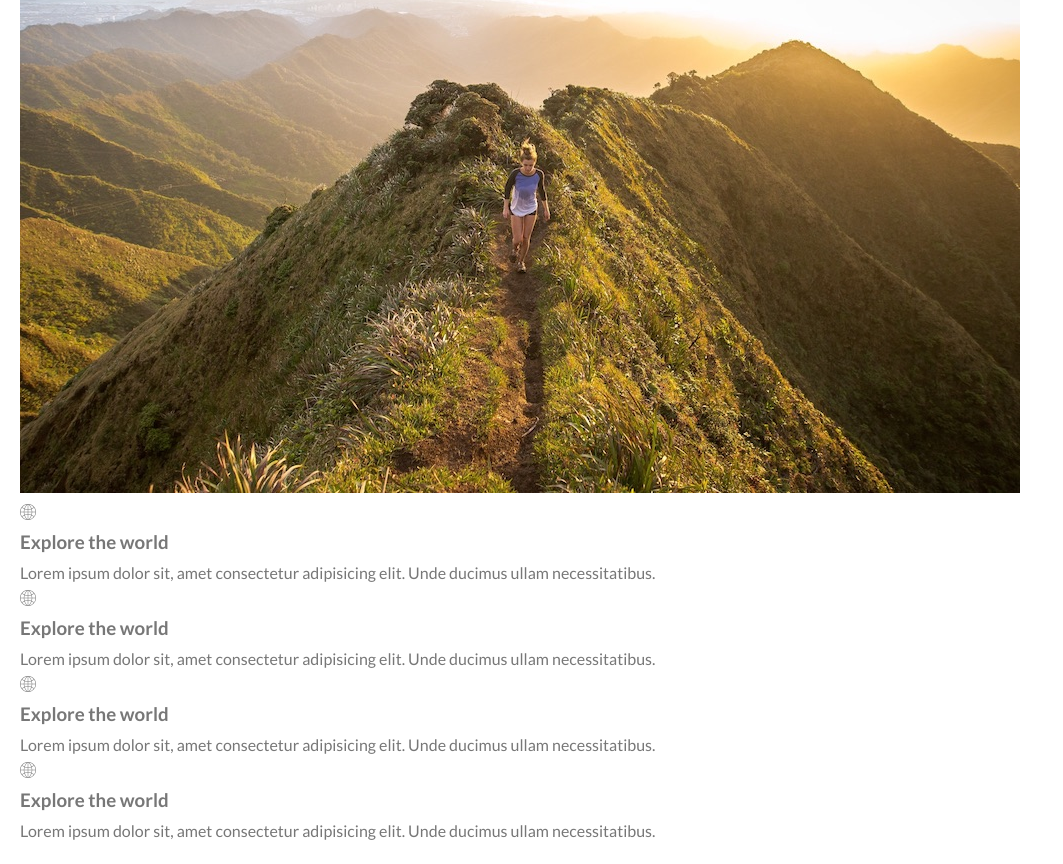
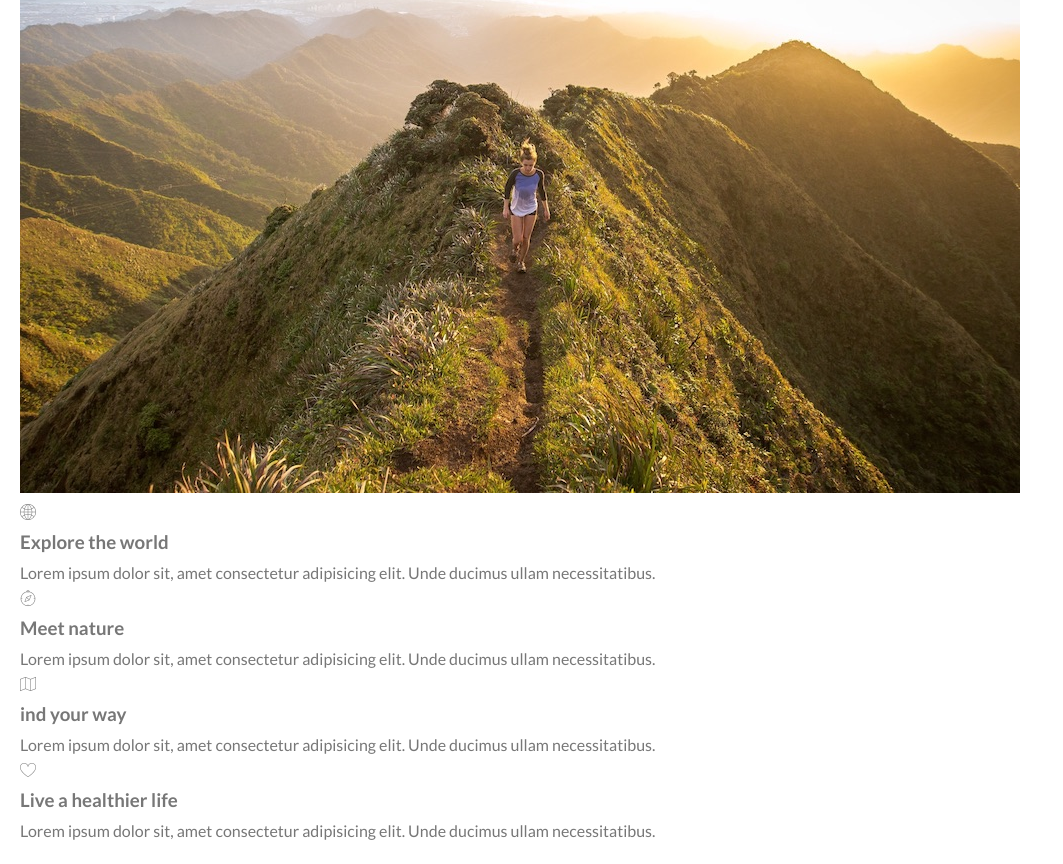
Before and after one commit to DevDownUnder/nature, a website: page Natours/starter/index.html in a window 1280 px wide. Shown: the part 2513-3377 px from the top of the page, without its empty margins (0-1063 px from the left). Drawn offline with Linux system fonts and the light colour scheme; files that its build step writes are made by us from their sources; files whose address does not match are found by name.

Commit message:
Features section complete

```diff
--- a/Natours/starter/index.html
+++ b/Natours/starter/index.html
@@ -104,8 +104,8 @@
           </div>
           <div class="col-1-of-4">
             <div class="feature-box">
-              <i class="feature-box__icon icon-basic-world"></i>
-              <h3 class="heading-tertiary">Explore the world</h3>
+              <i class="feature-box__icon icon-basic-compass"></i>
+              <h3 class="heading-tertiary">Meet nature</h3>
               <p class="feature-box__text">
                 Lorem ipsum dolor sit, amet consectetur adipisicing elit. Unde
                 ducimus ullam necessitatibus.
@@ -115,8 +115,8 @@
 
           <div class="col-1-of-4">
             <div class="feature-box">
-              <i class="feature-box__icon icon-basic-world"></i>
-              <h3 class="heading-tertiary">Explore the world</h3>
+              <i class="feature-box__icon icon-basic-map"></i>
+              <h3 class="heading-tertiary">ind your way</h3>
               <p class="feature-box__text">
                 Lorem ipsum dolor sit, amet consectetur adipisicing elit. Unde
                 ducimus ullam necessitatibus.
@@ -126,8 +126,8 @@
 
           <div class="col-1-of-4">
             <div class="feature-box">
-              <i class="feature-box__icon icon-basic-world"></i>
-              <h3 class="heading-tertiary">Explore the world</h3>
+              <i class="feature-box__icon icon-basic-heart"></i>
+              <h3 class="heading-tertiary">Live a healthier life</h3>
               <p class="feature-box__text">
                 Lorem ipsum dolor sit, amet consectetur adipisicing elit. Unde
                 ducimus ullam necessitatibus.
--- a/sass/components/_feature-box.scss
+++ b/sass/components/_feature-box.scss
@@ -8,6 +8,7 @@
   transition: all .3s;
  /* removes lag / hides the back part of the element during animation*/
  backface-visibility: hidden;
+
 
 
   &__icon {
--- a/sass/pages/_home.scss
+++ b/sass/pages/_home.scss
@@ -14,5 +14,14 @@ background-image: linear-gradient(
   rgba($color-primary-dark, 0.8)
 ),
 url(../img/nat-4.jpg);
+background-size:cover;
+//below can be used as well as clip path
+transform: skewY(-7deg);
+margin-top: -10rem;
+
+// all children of the parent selector
+& > * {
+  transform: skewY(7deg);
 
 }
+}
```
Also changed, not shown: css/style.css.
